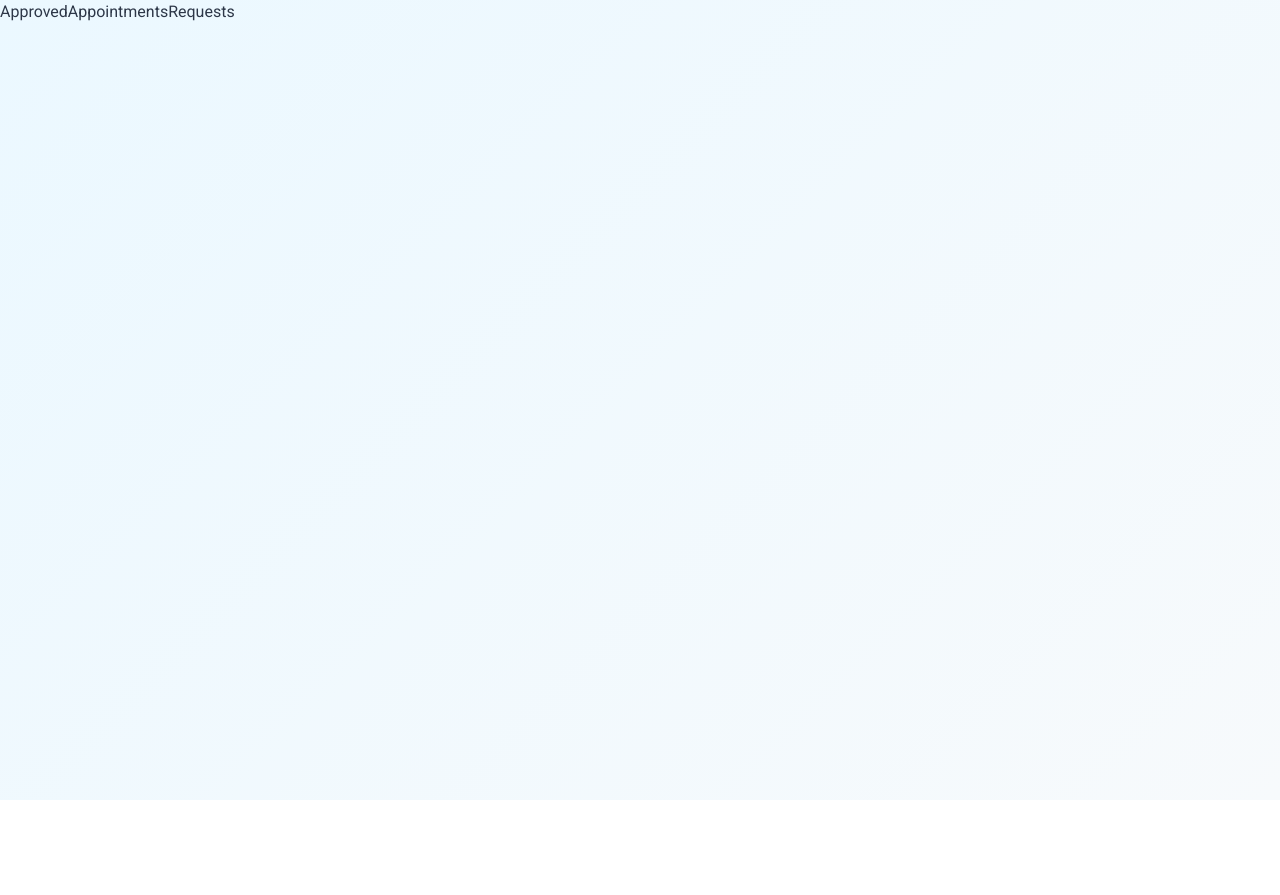
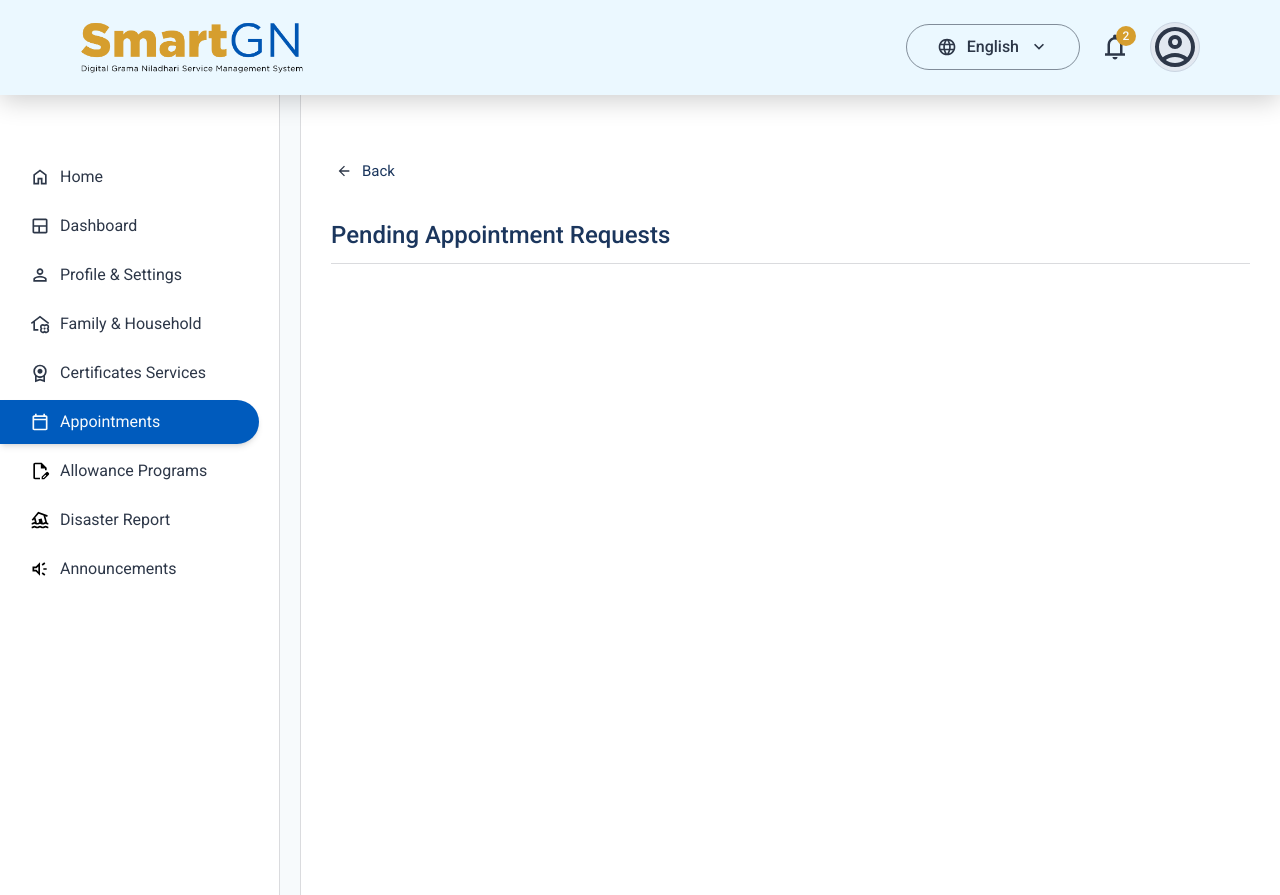
Before and after one commit to Mogith-Code/SmartGN-Digital-GN-Service-Management-System, a React (Vite) app in the folder SmartGN/: page /RAppointment/ApprovedAppointmentRequests in a window 1280 px wide. Before the commit the page ends 800 px from the top, so only its background shows below. Built offline with nearby package versions, Linux system fonts and the light colour scheme.

Commit message:
update ApprovedAppointmentRequests.jsx

```diff
--- a/SmartGN/src/Components/AppointmentsPage/ApprovedAppointmentsRequests.jsx
+++ b/SmartGN/src/Components/AppointmentsPage/ApprovedAppointmentsRequests.jsx
@@ -1,7 +1,54 @@
 import React from "react";
+import AfterlogNavbar from "../Common/AfterlogNavbar";
+import RSidebar from "../Common/RSidebar";
+import { useLanguage } from "../../utils/translate";
+import { useNavigate } from "react-router-dom";
+import backIcon from "../../assets/arrow_back_24dp_2D3748_FILL0_wght400_GRAD0_opsz24.svg";
 
 function ApprovedAppointmentsRequests() {
-  return <div>ApprovedAppointmentsRequests</div>;
+  const navigate = useNavigate();
+  const { lang } = useLanguage();
+
+  const ApprovedAppointmentTranslations = {
+    EN: {
+      back: "Back",
+      Title: "Pending Appointment Requests",
+    },
+
+    SI: { back: "ආපසු", Title: "අනුමත හමුවීම් සඳහා ඉල්ලීම්" },
+
+    TA: { back: "பின்னால்", Title: "அங்கீகாரம் பெற்ற சந்திப்பு கோரிக்கைகள்" },
+  };
+
+  const t =
+    ApprovedAppointmentTranslations[lang] || ApprovedAppointmentTranslations.EN;
+  return (
+    <div className="w-full min-h-screen bg-[#F7FAFC] text-[#2D3748] flex flex-col">
+      <AfterlogNavbar />
+
+      <div className="flex gap-[20px] flex-1">
+        <div className="flex bg-[#FFFFFF]">
+          <RSidebar />
+        </div>
+
+        <div className="w-full bg-[#FFFFFF] border-l border-[#2D37482D]">
+          {/* Back Button */}
+          <div
+            className="flex w-[75px] p-[5px] text-[15px] items-center gap-[10px] font-regular text-[#1B365D] mt-[60px] mx-[30px] cursor-pointer"
+            onClick={() => navigate("/RAppointment")}
+          >
+            <img src={backIcon} alt="backIcon" className="w-[16px]" />
+            {t.back}
+          </div>
+
+          {/* Page Title */}
+          <div className="flex text-[24px] font-medium text-[#1B365D] border-b border-[#2D37482D] pb-[10px]  mt-[30px] mx-[30px]">
+            {t.Title}
+          </div>
+        </div>
+      </div>
+    </div>
+  );
 }
 
 export default ApprovedAppointmentsRequests;
```
